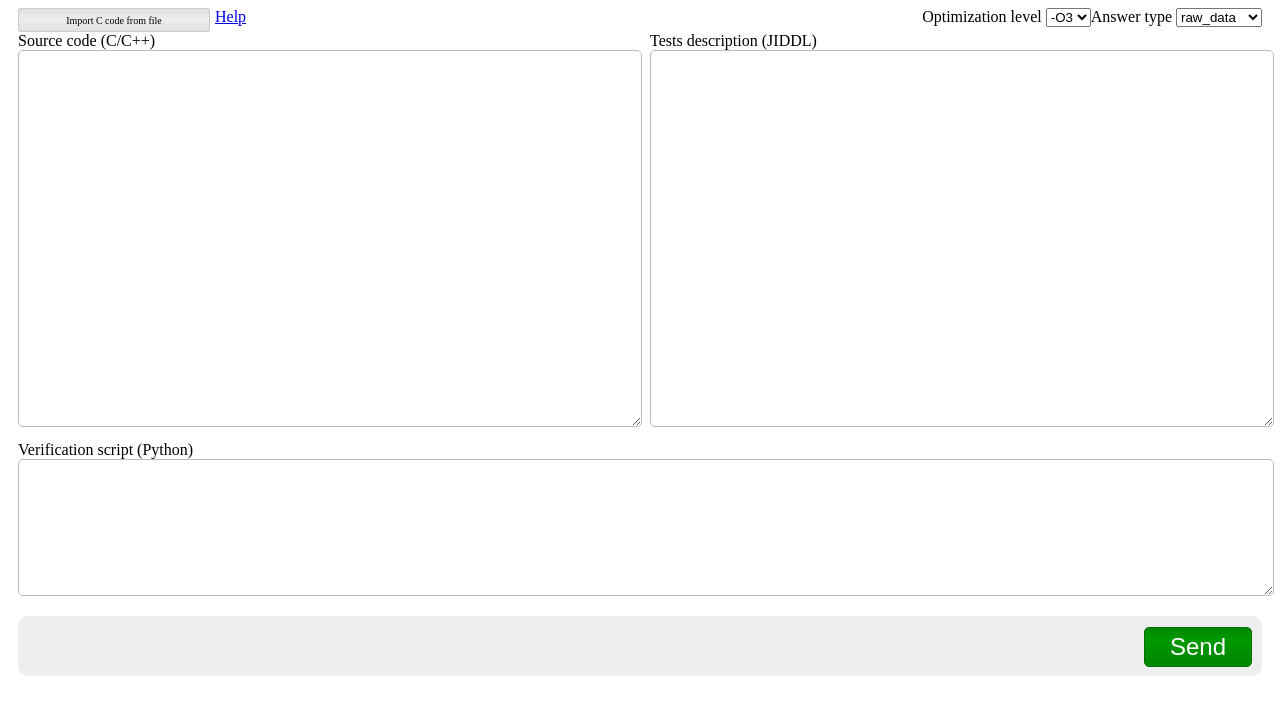
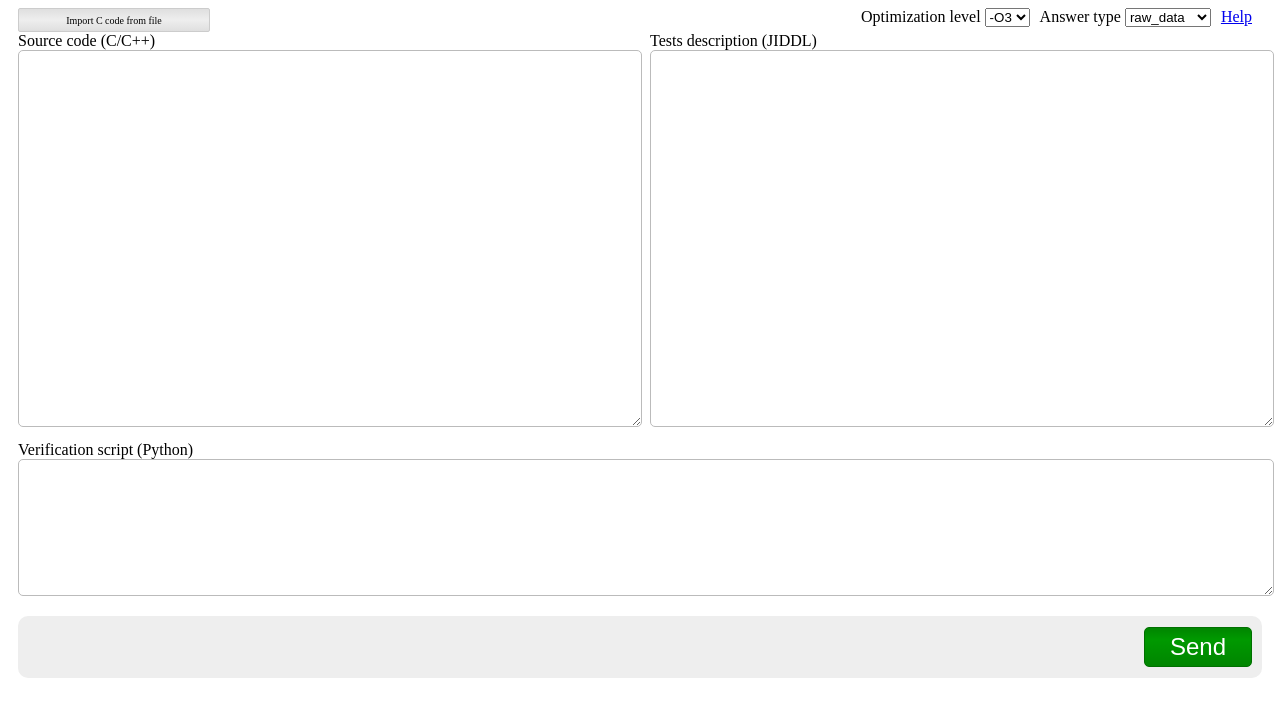
Before and after one commit to nev-nsu/NSCAVAOP-testing-system, a plain HTML site: page static/index.html in a window 1280 px wide. Drawn offline with Linux system fonts and the light colour scheme.

Commit message:
help ref float right

```diff
--- a/static/style.css
+++ b/static/style.css
@@ -72,7 +72,25 @@
 
 .select_container {
 	float: right;
+	margin-right: 10px;
 }
+
+#help_ref {
+	float: right;
+	margin-right: 10px;
+	border: 2px;
+	height: 20px;
+}
+
+/*#optimization_level_selector {
+	background: #EEEEEE;
+	background: -moz-linear-gradient(#DFDFDF, #EEEEEE, ##DFDFDF);
+	background: -webkit-gradient(linear, 0 0, 0 100%, from(#DFDFDF), to(#DFDFDF), color-stop(0.5, #EEEEEE));
+	filter: progid:DXImageTransform.Microsoft.gradient(startColorstr='#DFDFDF', endColorstr='#EEEEEE');
+	border: 1px solid #CCCCCC;
+	padding: 0 5px;
+	border-radius: 2px;
+}*/
 
 .middle_area {
 	clear: both;
@@ -128,4 +146,5 @@ textarea:focus {
 	background: #EEEEEE;
 	border-radius: 10px;
 	min-height: 60px;
+	padding: 1px 1px;
 }
```
